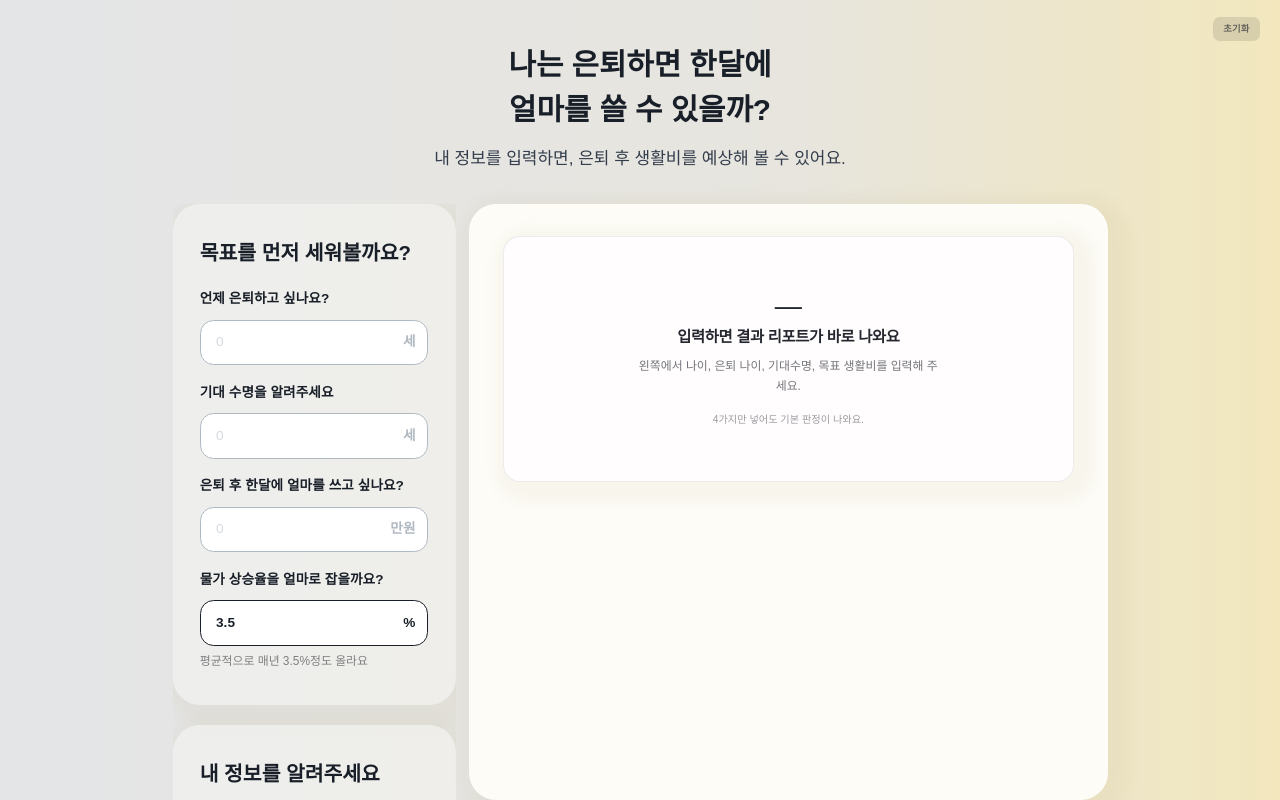
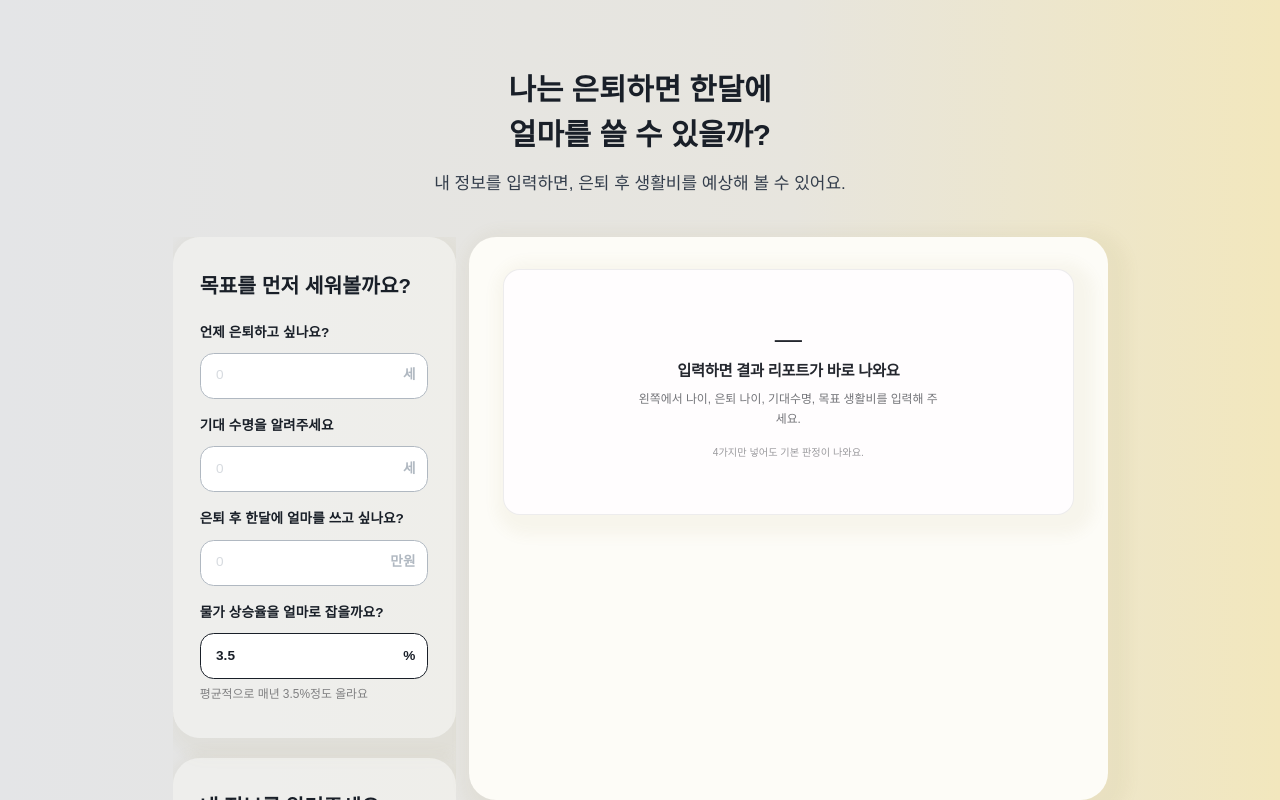
Before and after one commit to jaechi-factory/retirement-planner, a React (Vite) app: page / in a window 1280 px wide. Built offline with nearby package versions, Linux system fonts and the light colour scheme; a web font is replaced by a local one.

Commit message:
style: remove reset button, fix header spacing to match Figma (80/48px)

```diff
--- a/src/App.tsx
+++ b/src/App.tsx
@@ -16,8 +16,8 @@ export default function App() {
       {/* 헤더 */}
       <div
         style={{
-          paddingTop: 51,
-          paddingBottom: 38,
+          paddingTop: 80,
+          paddingBottom: 48,
           display: 'flex',
           flexDirection: 'column',
           alignItems: 'center',
--- a/src/components/layout/InputWorkbench.tsx
+++ b/src/components/layout/InputWorkbench.tsx
@@ -1,5 +1,3 @@
-import { useState } from 'react';
-import { usePlannerStore } from '../../store/usePlannerStore';
 import RetirementGoalSection from '../input/RetirementGoalSection';
 import CurrentStatusSection from '../input/CurrentStatusSection';
 import AssetSection from '../input/AssetSection';
@@ -9,19 +7,6 @@ import PensionSection from '../input/PensionSection';
 import VehicleSection from '../input/VehicleSection';
 
 export default function InputWorkbench() {
-  const resetAll = usePlannerStore((s) => s.resetAll);
-  const [confirmReset, setConfirmReset] = useState(false);
-
-  function handleResetClick() {
-    if (confirmReset) {
-      resetAll();
-      setConfirmReset(false);
-    } else {
-      setConfirmReset(true);
-      setTimeout(() => setConfirmReset(false), 3000);
-    }
-  }
-
   return (
     <div
       style={{
@@ -45,27 +30,6 @@ export default function InputWorkbench() {
       <VehicleSection />
       <ChildrenSection />
       <PensionSection />
-
-      {/* 초기화 버튼 */}
-      <div style={{ position: 'fixed', top: 20, right: 24, zIndex: 100 }}>
-        <button
-          onClick={handleResetClick}
-          style={{
-            fontSize: 11,
-            fontWeight: 600,
-            color: confirmReset ? '#FFFDFE' : 'var(--text-muted)',
-            background: confirmReset ? '#C0392B' : 'rgba(36,39,46,0.12)',
-            border: 'none',
-            borderRadius: 8,
-            padding: '6px 12px',
-            cursor: 'pointer',
-            transition: 'all 0.15s ease',
-            letterSpacing: '0.01em',
-          }}
-        >
-          {confirmReset ? '정말 초기화?' : '초기화'}
-        </button>
-      </div>
     </div>
   );
 }
```
